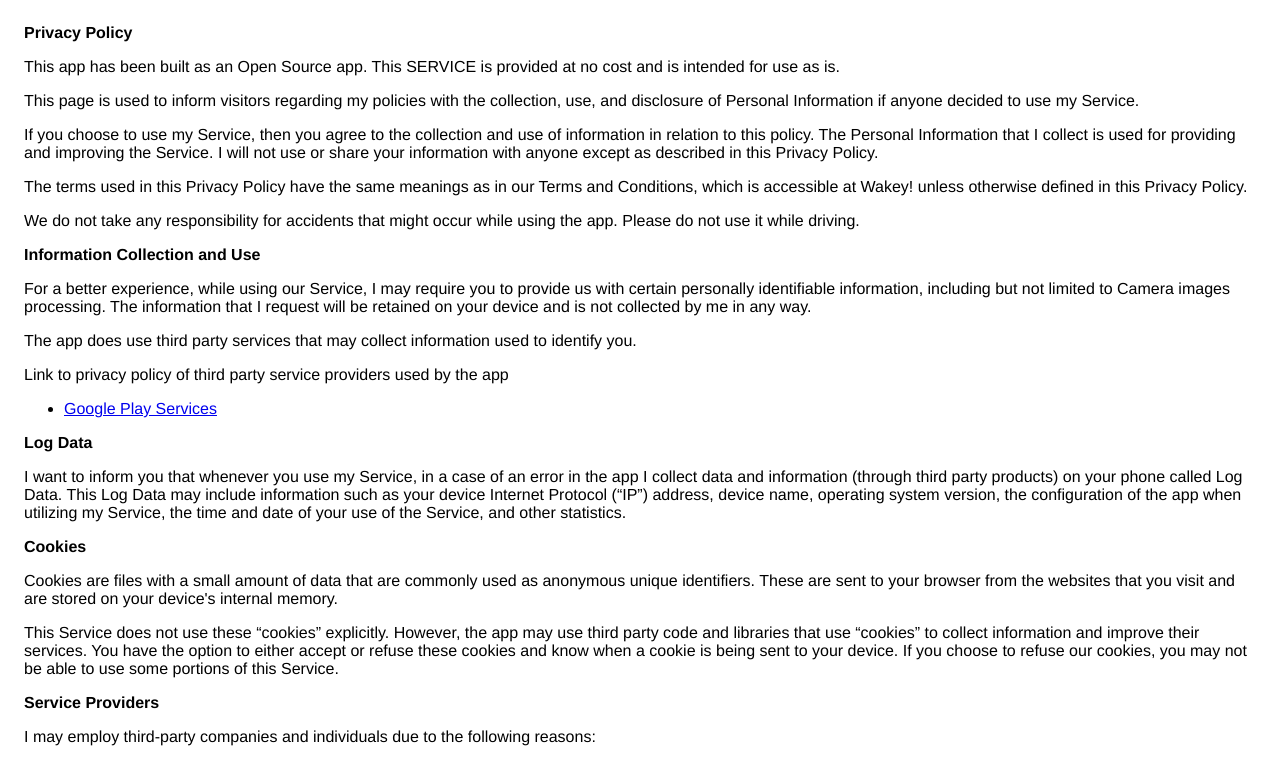
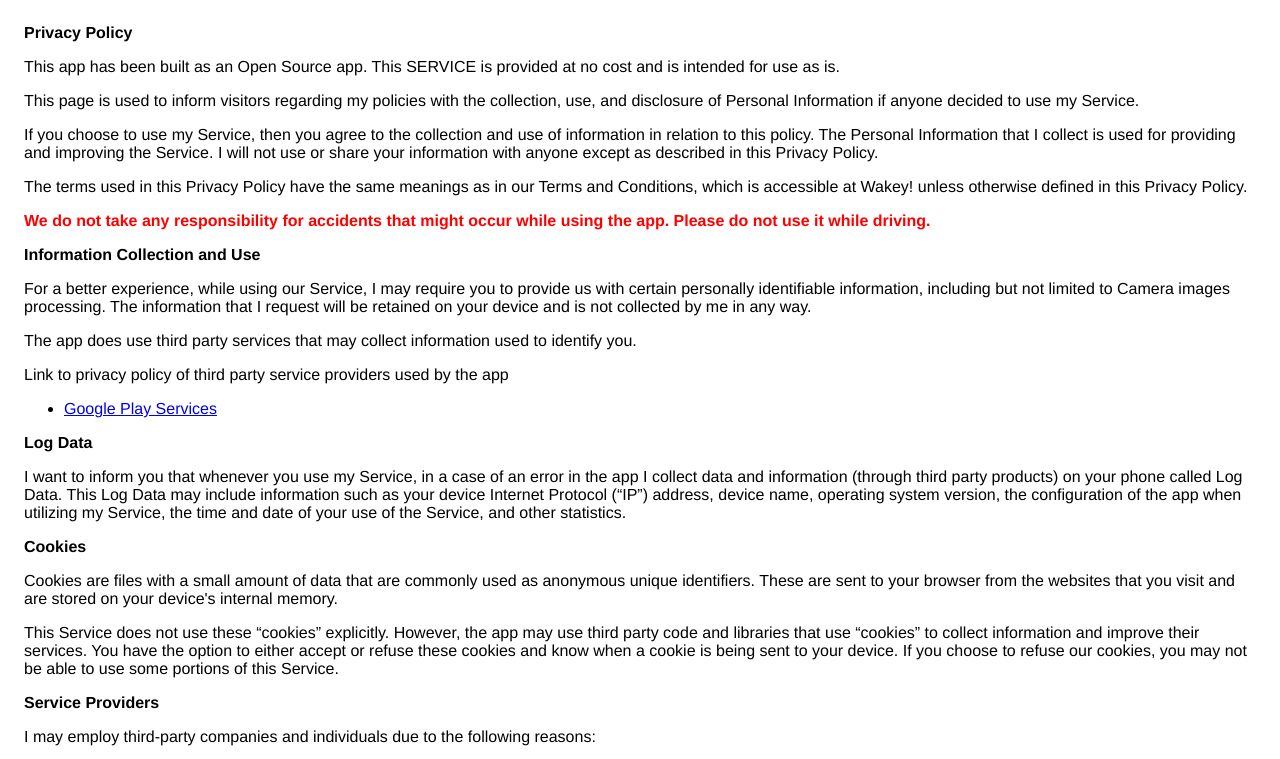
Before and after one commit to 223966/wakey_privacy_policy, a plain HTML site: page index.html in a window 1280 px wide. Shown: the top 759 px of the page. Drawn offline with Linux system fonts and the light colour scheme.

Commit message:
Update index.html

```diff
--- a/index.html
+++ b/index.html
@@ -35,9 +35,11 @@
       Terms and Conditions, which is accessible at Wakey! unless otherwise
       defined in this Privacy Policy.
     </p>
-    <p>
+    <p style="color: red">
+      <strong>
       We do not take any responsibility for accidents that might occur while using the app.
       Please do not use it while driving.
+      </strong>
     </p>
     <p><strong>Information Collection and Use</strong></p>
     <p>
```
